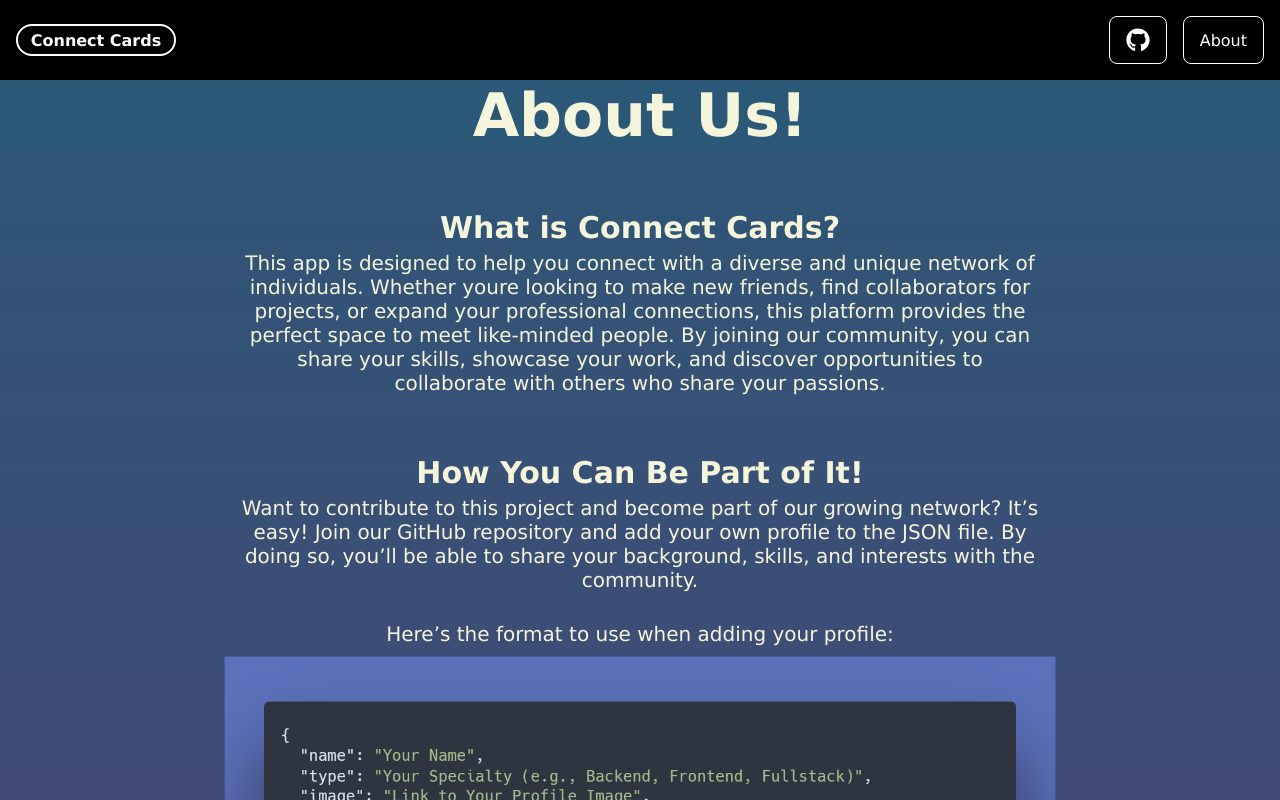
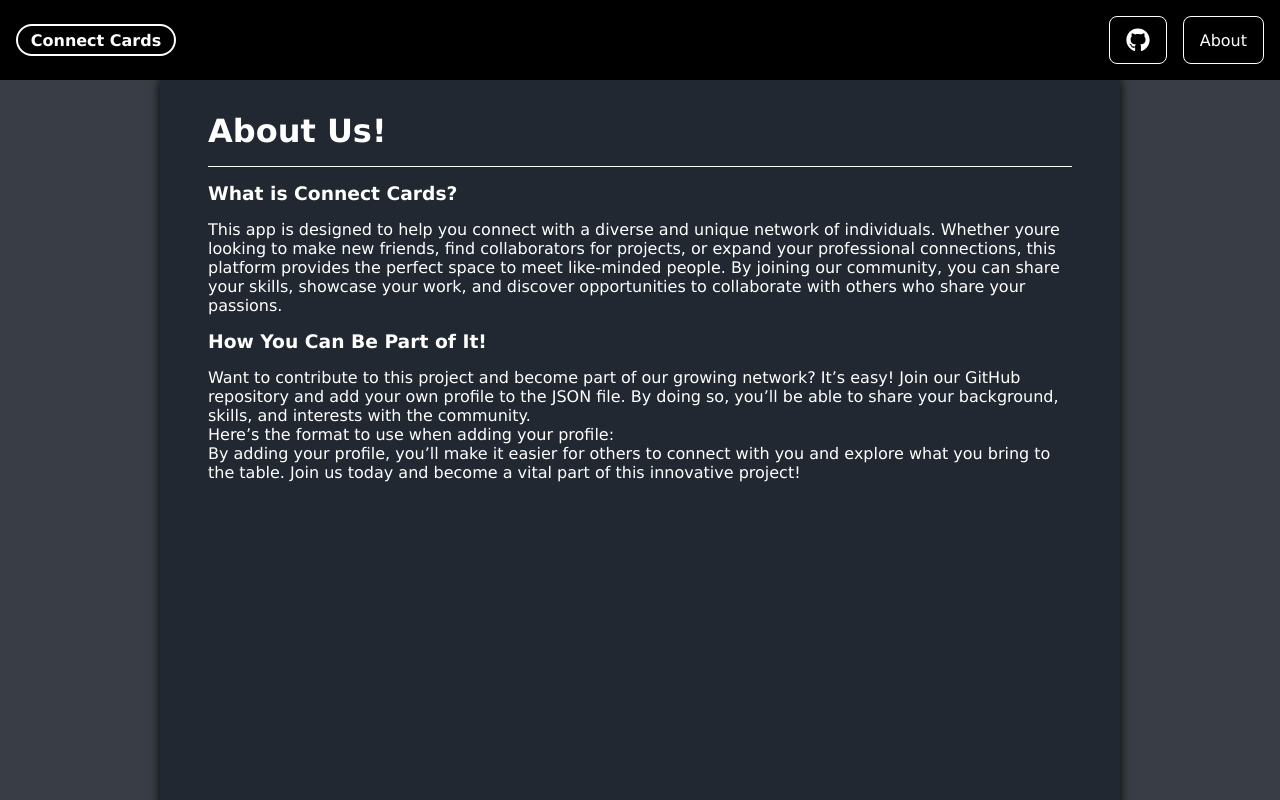
Before and after one commit to Aebel-Shajan/connect-cards, a React (Vite) app: page /about-us in a window 1280 px wide. Shown: the top 800 px of the page. Built offline with nearby package versions, Linux system fonts and the light colour scheme.

Commit message:
Refactor about us page.

```diff
--- a/src/components/Navigation/Navigation.css
+++ b/src/components/Navigation/Navigation.css
@@ -1,5 +1,6 @@
 #navbar {
   /* Dimensions */
+  width: 100%;
   position: sticky;
   top: 0;
   padding: 1rem;
--- a/src/pages/AboutUsPage/AboutUsPage.css
+++ b/src/pages/AboutUsPage/AboutUsPage.css
@@ -2,73 +2,33 @@
   width: 100%;
   min-height: 100vh;
 
-  background: linear-gradient(to bottom, #2b5876, #4e4376);
+  background-color: var(--color-dark-alt);
+
+  display: flex;
+  align-items: center;
+  flex-direction: column;
 }
 
-.app-desc-container > h3 {
-  margin-top: 2em;
-  margin-bottom: 0.2em;
-  font-size: 30px;
-  color: beige;
-  text-align: center;
+.description-container {
+  max-width: 60rem;
+  min-height: 100vh;
+  padding: 1rem 3rem;
+
+  background-color: var(--color-dark);
+  color: white;
+  box-shadow: 0px 0px 10px black;
 }
 
-.app-desc-container > p {
-  width: 80%; /* Width is 80% of the parent container */
-  max-width: 800px;
-  margin: auto;
-  font-size: 20px;
-  color: beige;
-  text-align: center;
+.description-container h1 {
+  padding: 1rem 0;
+
+  border-bottom: solid 1px white;
 }
 
-.participation-desc-container > h3 {
-  margin-top: 2em;
-  margin-bottom: 0.2em;
-  font-size: 30px;
-  color: beige;
-  text-align: center;
+.description-container h2 {
+  padding: 1rem 0;
 }
 
-.paragraph2 {
-  width: 80%; /* Width is 80% of the parent container */
-  max-width: 800px;
-  margin: auto;
-  font-size: 20px;
-  color: beige;
-  text-align: center;
+.description-container h3 {
+  padding: 1rem 0;
 }
-
-.paragraph3 {
-  margin-top: 1.5em;
-  margin-bottom: 0.5em;
-  font-size: 20px;
-  color: beige;
-  text-align: center;
-}
-
-.json-img-container {
-  display: flex;
-  justify-content: center;
-  margin-bottom: 1em;
-}
-
-.json-img {
-  width: 65%;
-}
-
-.paragraph4 {
-  width: 80%; /* Width is 80% of the parent container */
-  max-width: 800px;
-  margin: auto;
-  font-size: 20px;
-  color: beige;
-  text-align: center;
-}
-
-#about-title {
-  background-color: #2b5876;
-  text-align: center;
-  font-size: 60px;
-  color: beige;
-}
--- a/src/pages/AboutUsPage/AboutUsPage.jsx
+++ b/src/pages/AboutUsPage/AboutUsPage.jsx
@@ -4,13 +4,12 @@ import Navigation from "../../components/Navigation/Navigation";
 
 const AboutUsPage = () => {
   return (
-    <>
       <div className="about-us-container">
         <Navigation />
-        <h1 id="about-title">About Us!</h1>
-        <div className="app-desc-container">
-          <h3 className="title1">What is Connect Cards?</h3>
-          <p className="paragraph1">
+        <div className="description-container">
+          <h1 >About Us!</h1>
+          <h3>What is Connect Cards?</h3>
+          <p>
             This app is designed to help you connect with a diverse and unique
             network of individuals. Whether youre looking to make new friends,
             find collaborators for projects, or expand your professional
@@ -19,36 +18,26 @@ const AboutUsPage = () => {
             skills, showcase your work, and discover opportunities to
             collaborate with others who share your passions.
           </p>
-        </div>
 
-        <div className="participation-desc-container">
-          <h3 className="title2">How You Can Be Part of It!</h3>
-          <p className="paragraph2">
+          <h3>How You Can Be Part of It!</h3>
+          <p>
             Want to contribute to this project and become part of our growing
             network? It&rsquo;s easy! Join our GitHub repository and add your
             own profile to the JSON file. By doing so, you&rsquo;ll be able to
             share your background, skills, and interests with the community.
           </p>
-          <p className="paragraph3">
+          <p>
             Here&rsquo;s the format to use when adding your profile:
           </p>
 
-          <div className="json-img-container">
-            <img
-              className="json-img"
-              src={jsonpic}
-              alt="JSON example code"
-            ></img>
-          </div>
 
-          <p className="paragraph4">
+          <p>
             By adding your profile, you&rsquo;ll make it easier for others to
             connect with you and explore what you bring to the table. Join us
             today and become a vital part of this innovative project!
           </p>
         </div>
       </div>
-    </>
   );
 };
 
```
